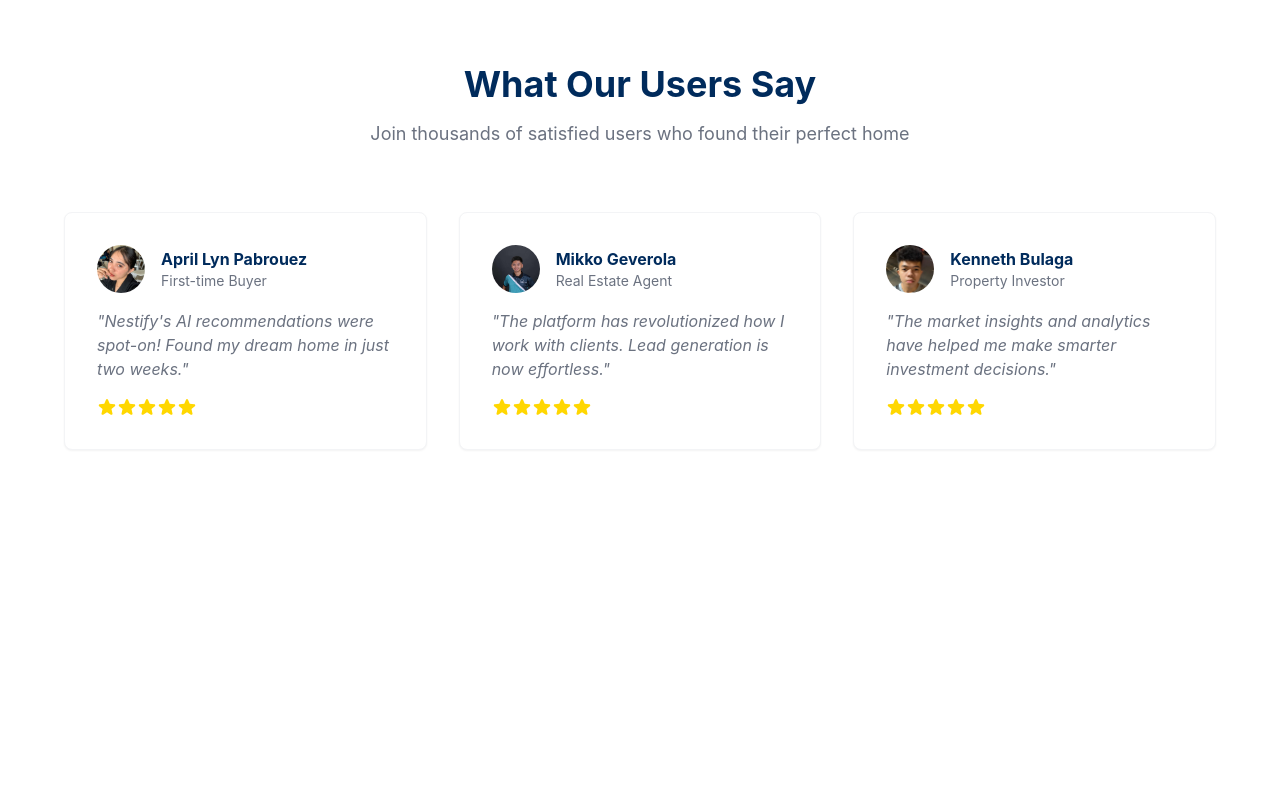
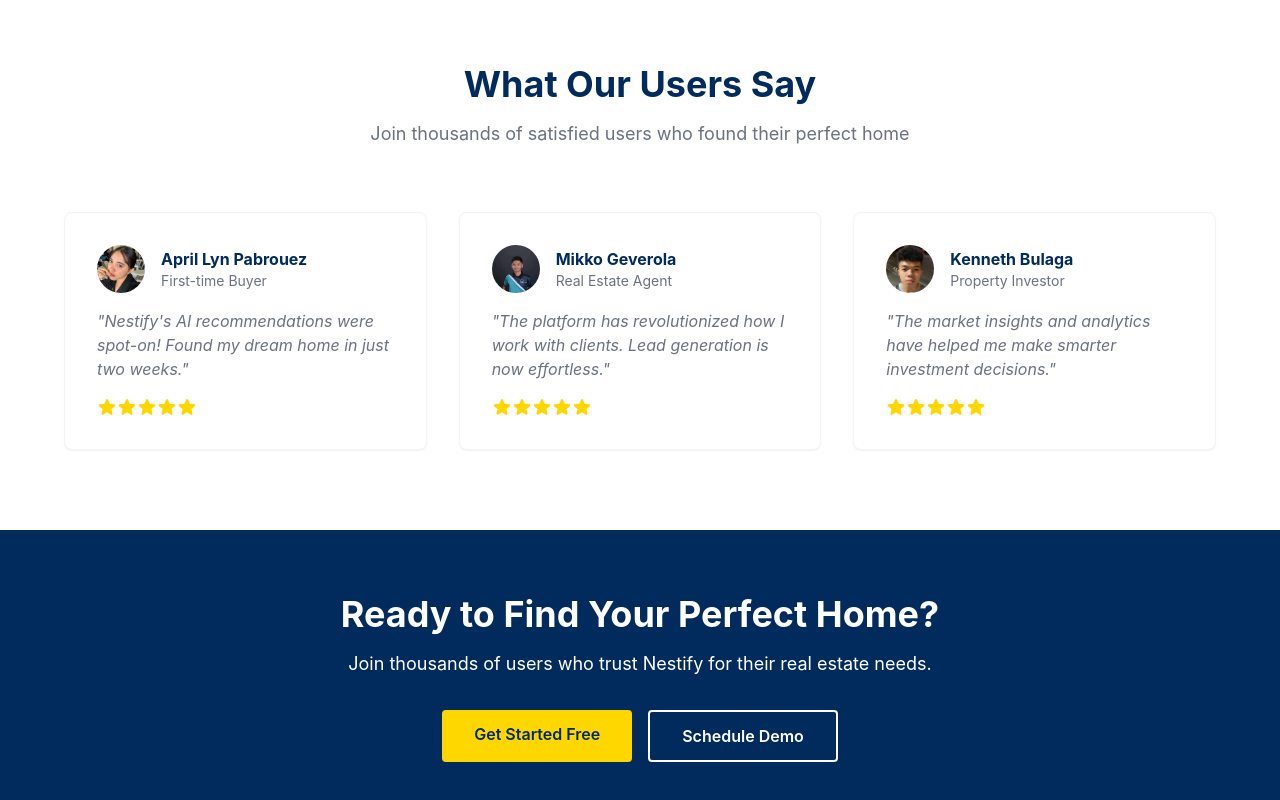
Before and after one commit to sjp2cd-sjpceans/front-end-nestify, a React (Vite) app: page / in a window 1280 px wide. Shown: the part 3408-4208 px from the top of the page. Before the commit the page ends 3938 px from the top, so only its background shows below. Built offline with nearby package versions, Linux system fonts and the light colour scheme.

Commit message:
feat: Add call-to-action section to landing page
- Create CtaSection component with navy background
- Add heading and subtext encouraging user action
- Implement two CTA buttons (Get Started Free and Schedule Demo)
- Position section at the end of the landing page flow

```diff
--- /dev/null
+++ b/src/components/features/CtaSection/index.tsx
@@ -0,0 +1,32 @@
+import React from 'react';
+
+const CtaSection: React.FC = () => {
+  return (
+    <section className="py-16 bg-[#002B5C] text-white">
+      <div className="container mx-auto px-6">
+        <div className="text-center max-w-3xl mx-auto">
+          <h2 className="text-4xl font-bold mb-4">Ready to Find Your Perfect Home?</h2>
+          <p className="text-lg mb-8">
+            Join thousands of users who trust Nestify for their real estate needs.
+          </p>
+          <div className="flex flex-wrap justify-center gap-4">
+            <a
+              href="/signup"
+              className="bg-[#FFD700] text-[#002B5C] px-8 py-3 rounded font-semibold hover:bg-[#FFD700]/90 transition-colors"
+            >
+              Get Started Free
+            </a>
+            <a
+              href="/demo"
+              className="bg-transparent border-2 border-white text-white px-8 py-3 rounded font-semibold hover:bg-white/10 transition-colors"
+            >
+              Schedule Demo
+            </a>
+          </div>
+        </div>
+      </div>
+    </section>
+  );
+};
+
+export default CtaSection;
--- a/src/pages/Home/index.tsx
+++ b/src/pages/Home/index.tsx
@@ -6,6 +6,7 @@
 import BenefitsSection from '../../components/features/BenefitsSection';
 import FeaturedPropertiesSection from '../../components/features/FeaturedPropertiesSection';
 import TestimonialsSection from '../../components/features/TestimonialsSection';
+import CtaSection from '../../components/features/CtaSection';
 
 const Home: React.FC = () => {
   return (
@@ -18,6 +19,7 @@
         <BenefitsSection />
         <FeaturedPropertiesSection />
         <TestimonialsSection />
+        <CtaSection />
       </main>
     </div>
   );
```
